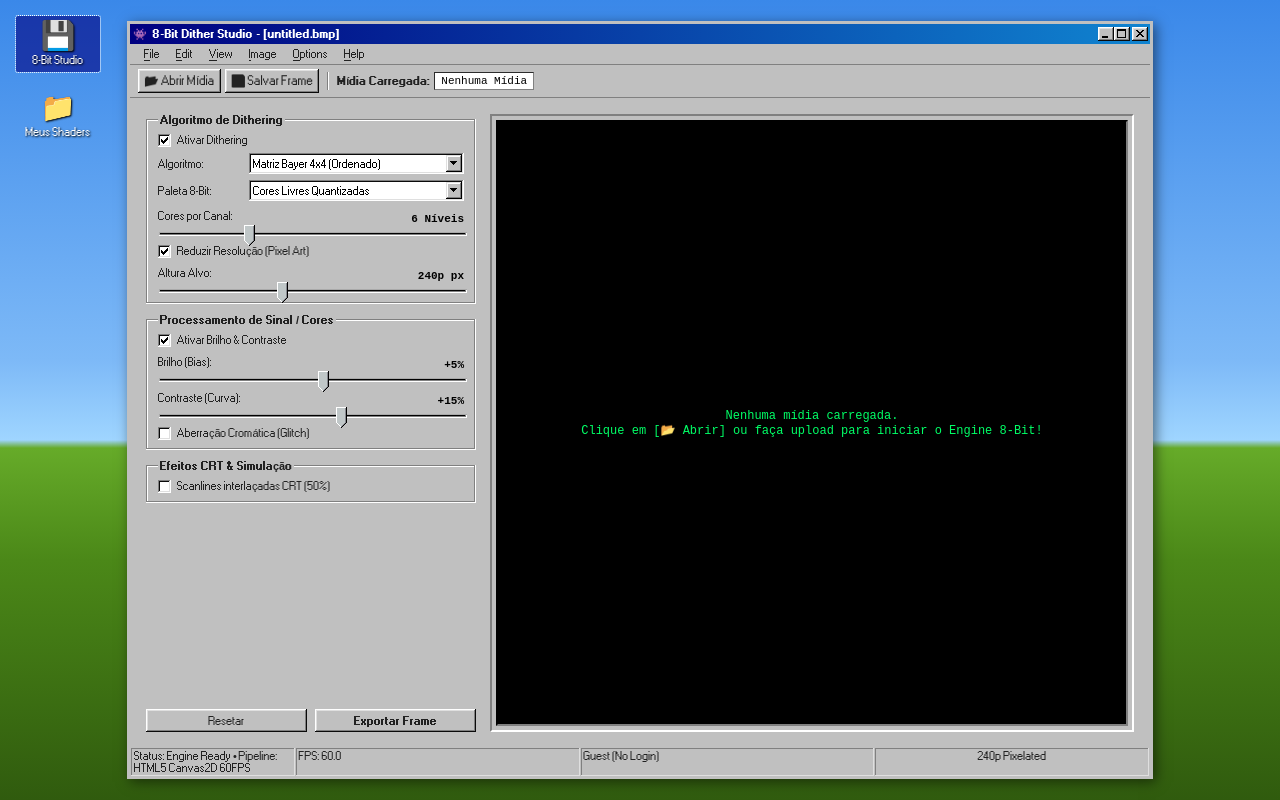
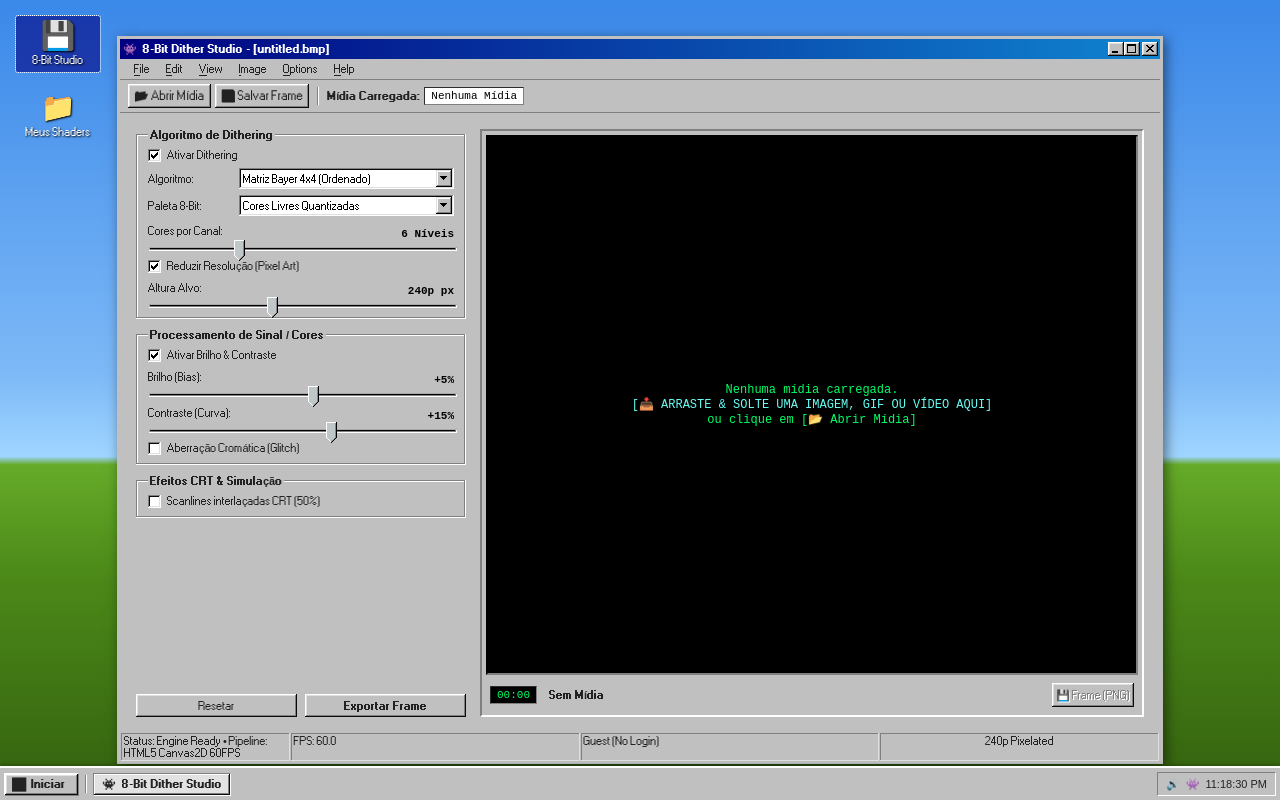
Before and after one commit to Thiago-devlog/Editor_8-bit, a React (Vite) app: page / in a window 1280 px wide. Built offline with nearby package versions, Linux system fonts and the light colour scheme.

Commit message:
feat: add Drag & Drop file loading on CRT canvas monitor and Windows 98 Taskbar with isolated clock

```diff
--- a/src/App.tsx
+++ b/src/App.tsx
@@ -1,6 +1,7 @@
 import { useState, useRef } from 'react';
 import { CanvasPlayer } from './components/CanvasPlayer';
 import { ControlsPanel } from './components/ControlsPanel';
+import { Taskbar } from './components/Taskbar';
 import { MediaSource, PipelineConfig } from './types/pipeline';
 import { decodeGif } from './engine/gifDecoder';
 
@@ -170,10 +171,11 @@ export function App() {
             media={media}
             config={config}
             onExportPngTrigger={(fn) => { exportPngTriggerRef.current = fn; }}
+            onFileDrop={processFile}
           />
         </div>
 
-        {/* BARRA DE STATUS INFERIOR */}
+        {/* BARRA DE STATUS INFERIOR DA JANELA */}
         <footer className="status-bar">
           <p className="status-bar-field status-expand">
             Status: Engine Ready • Pipeline: HTML5 Canvas2D 60FPS
@@ -189,6 +191,12 @@ export function App() {
           </p>
         </footer>
       </div>
+
+      {/* BARRA DE TAREFAS FIXA NA PARTE INFERIOR DA TELA (TASKBAR WIN98) */}
+      <Taskbar
+        activeTitle={media ? `8-Bit Dither Studio - ${media.name}` : '8-Bit Dither Studio'}
+        onOpenMedia={() => fileInputRef.current?.click()}
+      />
     </div>
   );
 }
--- a/src/components/CanvasPlayer.tsx
+++ b/src/components/CanvasPlayer.tsx
@@ -6,9 +6,15 @@ interface CanvasPlayerProps {
   media: MediaSource | null;
   config: PipelineConfig;
   onExportPngTrigger?: (exportFn: () => void) => void;
+  onFileDrop?: (file: File) => void;
 }
 
-export const CanvasPlayer: React.FC<CanvasPlayerProps> = ({ media, config, onExportPngTrigger }) => {
+export const CanvasPlayer: React.FC<CanvasPlayerProps> = ({
+  media,
+  config,
+  onExportPngTrigger,
+  onFileDrop
+}) => {
   const videoRef = useRef<HTMLVideoElement>(null);
   const imageRef = useRef<HTMLImageElement>(null);
   const canvasRef = useRef<HTMLCanvasElement>(null);
@@ -21,6 +27,7 @@ export const CanvasPlayer: React.FC<CanvasPlayerProps> = ({ media, config, onExp
   const [isRecording, setIsRecording] = useState<boolean>(false);
   const [recordingProgress, setRecordingProgress] = useState<number>(0);
   const [currentTimeStr, setCurrentTimeStr] = useState<string>('00:00');
+  const [isDragOver, setIsDragOver] = useState<boolean>(false);
 
   // Sincroniza a configuração com a Ref mutável
   useEffect(() => {
@@ -183,28 +190,44 @@ export const CanvasPlayer: React.FC<CanvasPlayerProps> = ({ media, config, onExp
     setCurrentTimeStr(`${mins.toString().padStart(2, '0')}:${secs.toString().padStart(2, '0')}`);
   };
 
-  if (!media) {
-    return (
-      <section className="viewport-section">
-        <div className="sunken-bezel-container">
-          <div className="crt-screen-monitor" style={{ minHeight: '320px' }}>
-            <p style={{ color: '#00ff66', fontFamily: 'monospace', fontSize: '12px', textAlign: 'center', padding: '20px' }}>
-              Nenhuma mídia carregada.<br />Clique em [📂 Abrir] ou faça upload para iniciar o Engine 8-Bit!
-            </p>
-          </div>
-        </div>
-      </section>
-    );
+  // Handlers para Drag & Drop na Tela Preta
+  const handleDragOver = (e: React.DragEvent<HTMLDivElement>) => {
+    e.preventDefault();
+    e.stopPropagation();
+    if (!isDragOver) setIsDragOver(true);
+  };
+
+  const handleDragLeave = (e: React.DragEvent<HTMLDivElement>) => {
+    e.preventDefault();
+    e.stopPropagation();
+    setIsDragOver(false);
+  };
+
+  const handleDrop = (e: React.DragEvent<HTMLDivElement>) => {
+    e.preventDefault();
+    e.stopPropagation();
+    setIsDragOver(false);
+
+    const file = e.dataTransfer.files?.[0];
+    if (file && onFileDrop) {
+      onFileDrop(file);
     }
+  };
 
-  const isAnimatable = media.type === 'video' || (media.type === 'gif' && media.gifData && media.gifData.frames.length > 1);
+  const isAnimatable = media ? (media.type === 'video' || (media.type === 'gif' && media.gifData && media.gifData.frames.length > 1)) : false;
 
   return (
     <section className="viewport-section">
       <div className="sunken-bezel-container">
-        {/* Moldura CRT Preta com o Canvas */}
-        <div className="crt-screen-monitor">
-          {media.type === 'video' ? (
+        {/* Moldura CRT Preta com Drag & Drop */}
+        <div
+          className={`crt-screen-monitor ${isDragOver ? 'drag-active' : ''}`}
+          style={{ minHeight: media ? 'auto' : '320px' }}
+          onDragOver={handleDragOver}
+          onDragLeave={handleDragLeave}
+          onDrop={handleDrop}
+        >
+          {media?.type === 'video' ? (
             <video
               ref={videoRef}
               src={media.url}
@@ -215,14 +238,14 @@ export const CanvasPlayer: React.FC<CanvasPlayerProps> = ({ media, config, onExp
               onTimeUpdate={handleTimeUpdate}
               style={{ display: 'none' }}
             />
-          ) : (
+          ) : media ? (
             <img
               ref={imageRef}
               src={media.url}
               alt="Original Source"
               style={{ display: 'none' }}
             />
-          )}
+          ) : null}
 
           {/* Canvas Nativo 8-Bit */}
           <canvas
@@ -230,14 +253,37 @@ export const CanvasPlayer: React.FC<CanvasPlayerProps> = ({ media, config, onExp
             width={320}
             height={240}
             className="pixel-canvas"
+            style={{ display: media ? 'block' : 'none' }}
           />
 
+          {!media && !isDragOver && (
+            <div className="empty-viewport-hint">
+              <p style={{ color: '#00ff66', fontFamily: 'monospace', fontSize: '12px', textAlign: 'center', padding: '20px' }}>
+                Nenhuma mídia carregada.<br />
+                <span style={{ color: '#66fcf1' }}>[📥 ARRASTE & SOLTE UMA IMAGEM, GIF OU VÍDEO AQUI]</span><br />
+                ou clique em [📂 Abrir Mídia]
+              </p>
+            </div>
+          )}
+
           {/* OSD Verde Retrô */}
+          {media && (
             <div className="osd-tag">
               {media.type === 'video' ? (isPlaying ? '▶ PLAY' : '❚❚ PAUSE') : media.type === 'gif' ? '⚡ GIF ANIMATED' : '📷 IMAGE'}
               {' • '}DITHER: {config.dithering.enabled ? config.dithering.algorithm.toUpperCase() : 'OFF'}
               {' • '}PALETTE: {config.dithering.preset.toUpperCase()}
             </div>
+          )}
+
+          {/* Overlay de Feedback ao Arrastar Arquivo */}
+          {isDragOver && (
+            <div className="crt-drag-overlay">
+              <div className="drag-overlay-box">
+                <span style={{ fontSize: '32px' }}>📥</span>
+                <p>SOLTE O ARQUIVO AQUI PARA CARREGAR</p>
+              </div>
+            </div>
+          )}
 
           {/* Overlay REC */}
           {isRecording && (
@@ -250,7 +296,7 @@ export const CanvasPlayer: React.FC<CanvasPlayerProps> = ({ media, config, onExp
 
         {/* Barra de Transporte Clássica Windows Media Player 6.4 */}
         <div className="playback-transport-bar">
-          {media.type === 'video' && (
+          {media?.type === 'video' && (
             <>
               <button aria-label="Rewind" onClick={restartVideo} title="Reiniciar">⏮</button>
               <button aria-label={isPlaying ? 'Pause' : 'Play'} onClick={togglePlay} title={isPlaying ? 'Pausar' : 'Play'}>
@@ -261,11 +307,10 @@ export const CanvasPlayer: React.FC<CanvasPlayerProps> = ({ media, config, onExp
           )}
 
           <span className="timestamp-counter">{currentTimeStr}</span>
-
-          <span style={{ fontSize: '11px', fontWeight: 'bold', marginLeft: '6px' }}>{media.name}</span>
+          <span style={{ fontSize: '11px', fontWeight: 'bold', marginLeft: '6px' }}>{media ? media.name : 'Sem Mídia'}</span>
 
           <div style={{ marginLeft: 'auto', display: 'flex', gap: '4px' }}>
-            <button onClick={exportSnapshot} title="Salvar Frame como PNG" disabled={isRecording}>
+            <button onClick={exportSnapshot} title="Salvar Frame como PNG" disabled={!media || isRecording}>
               💾 Frame (PNG)
             </button>
 
--- /dev/null
+++ b/src/components/Taskbar.tsx
@@ -0,0 +1,82 @@
+import React, { useState, useEffect } from 'react';
+
+/**
+ * Componente relógio isolado para que o intervalo de 1 segundo
+ * NÃO re-renderize a janela do aplicativo nem o Canvas.
+ */
+const SystemClock: React.FC = () => {
+  const [timeStr, setTimeStr] = useState<string>('');
+
+  useEffect(() => {
+    const updateTime = () => {
+      const now = new Date();
+      setTimeStr(now.toLocaleTimeString([], { hour: '2-digit', minute: '2-digit', second: '2-digit' }));
+    };
+
+    updateTime();
+    const interval = setInterval(updateTime, 1000);
+    return () => clearInterval(interval);
+  }, []);
+
+  return <span className="system-tray-clock">{timeStr}</span>;
+};
+
+interface TaskbarProps {
+  activeTitle?: string;
+  onOpenMedia?: () => void;
+}
+
+export const Taskbar: React.FC<TaskbarProps> = ({ activeTitle = '8-Bit Dither Studio', onOpenMedia }) => {
+  const [isStartMenuOpen, setIsStartMenuOpen] = useState(false);
+
+  return (
+    <footer className="win98-taskbar">
+      <div className="taskbar-left">
+        {/* Botão Iniciar */}
+        <button
+          className={`start-button ${isStartMenuOpen ? 'active' : ''}`}
+          onClick={() => setIsStartMenuOpen(!isStartMenuOpen)}
+        >
+          <span className="start-icon">🪟</span>
+          <strong>Iniciar</strong>
+        </button>
+
+        {/* Menu Iniciar Popup */}
+        {isStartMenuOpen && (
+          <div className="start-menu-popup" onClick={() => setIsStartMenuOpen(false)}>
+            <div className="start-menu-sidebar">
+              <span>Windows<b>98</b></span>
+            </div>
+            <div className="start-menu-items">
+              <div className="start-menu-item" onClick={onOpenMedia}>
+                <span className="item-icon">📂</span> Abrir Mídia...
+              </div>
+              <div className="start-menu-item" onClick={() => window.location.reload()}>
+                <span className="item-icon">🔄</span> Reiniciar Studio
+              </div>
+              <div className="start-menu-divider" />
+              <div className="start-menu-item" onClick={() => alert('8-Bit Dither Studio v1.0\nFront-End Canvas Engine 60 FPS')}>
+                <span className="item-icon">💻</span> Sobre o Sistema...
+              </div>
+            </div>
+          </div>
+        )}
+
+        <div className="taskbar-divider" />
+
+        {/* Botão da Janela Ativa na Taskbar (Estilo Pressionado) */}
+        <button className="taskbar-item active">
+          <span className="task-icon">👾</span>
+          <span className="task-title">{activeTitle}</span>
+        </button>
+      </div>
+
+      {/* System Tray (Bandeja do Sistema à direita com relógio isolado) */}
+      <div className="system-tray">
+        <span className="tray-icon" title="Áudio Ativo">🔊</span>
+        <span className="tray-icon" title="GPU Canvas Engine">👾</span>
+        <SystemClock />
+      </div>
+    </footer>
+  );
+};
--- a/src/retro-overrides.css
+++ b/src/retro-overrides.css
@@ -20,6 +20,7 @@ html, body {
   align-items: center;
   justify-content: center;
   background: linear-gradient(180deg, #3a88e9 0%, #7db9f7 45%, #9fd5ff 55%, #66ab29 56%, #4b8818 70%, #305b0e 100%);
+  padding-bottom: 30px; /* Espaço para a Taskbar inferior */
 }
 
 /* Ícones da Área de Trabalho */
@@ -60,10 +61,10 @@ html, body {
 
 /* Janela Principal (Estilo Win98 / Windows Media Player 6.4) */
 .main-app-window {
-  width: 1020px;
+  width: 1040px;
   max-width: 98vw;
-  height: 94vh;
-  max-height: 94vh;
+  height: calc(94vh - 30px);
+  max-height: calc(94vh - 30px);
   display: flex;
   flex-direction: column;
   box-shadow: 3px 3px 12px rgba(0, 0, 0, 0.5);
@@ -227,6 +228,36 @@ html, body {
   border-left: 2px solid #000;
   border-right: 2px solid #808080;
   border-bottom: 2px solid #808080;
+  transition: border-color 0.2s, background-color 0.2s;
+}
+
+.crt-screen-monitor.drag-active {
+  border-color: #00ff66 !important;
+  background-color: #052010 !important;
+}
+
+.crt-drag-overlay {
+  position: absolute;
+  inset: 0;
+  background: rgba(0, 50, 20, 0.85);
+  border: 2px dashed #00ff66;
+  display: flex;
+  align-items: center;
+  justify-content: center;
+  z-index: 50;
+  pointer-events: none;
+}
+
+.drag-overlay-box {
+  display: flex;
+  flex-direction: column;
+  align-items: center;
+  gap: 8px;
+  color: #00ff66;
+  font-family: monospace;
+  font-size: 13px;
+  font-weight: bold;
+  text-align: center;
 }
 
 .pixel-canvas {
@@ -315,15 +346,168 @@ html, body {
   flex: 1;
 }
 
-.dropzone-win98 {
-  border: 2px dashed #808080;
-  background: #ffffff;
-  padding: 16px;
-  text-align: center;
+/* BARRA DE TAREFAS INFERIOR (TASKBAR WINDOWS 98) */
+.win98-taskbar {
+  position: fixed;
+  bottom: 0;
+  left: 0;
+  right: 0;
+  height: 28px;
+  background: #c0c0c0;
+  border-top: 2px solid #ffffff;
+  display: flex;
+  align-items: center;
+  justify-content: space-between;
+  padding: 2px 4px;
+  z-index: 9999;
+  box-shadow: 0 -1px 4px rgba(0, 0, 0, 0.3);
+}
+
+.taskbar-left {
+  display: flex;
+  align-items: center;
+  gap: 4px;
+  height: 100%;
+}
+
+.start-button {
+  height: 22px;
+  padding: 0 6px;
+  display: flex;
+  align-items: center;
+  gap: 4px;
+  font-size: 11px;
+  background: #c0c0c0;
+  border-top: 1px solid #ffffff;
+  border-left: 1px solid #ffffff;
+  border-right: 1px solid #808080;
+  border-bottom: 1px solid #808080;
   cursor: pointer;
 }
 
-.dropzone-win98:hover {
-  background: #e6f2ff;
-  border-color: #000080;
+.start-button.active, .start-button:active {
+  border-top: 1px solid #808080;
+  border-left: 1px solid #808080;
+  border-right: 1px solid #ffffff;
+  border-bottom: 1px solid #ffffff;
+  background: #b4b4b4;
 }
+
+.start-icon {
+  font-size: 13px;
+}
+
+.taskbar-divider {
+  width: 1px;
+  height: 18px;
+  background: #808080;
+  border-right: 1px solid #ffffff;
+  margin: 0 2px;
+}
+
+.taskbar-item {
+  height: 22px;
+  max-width: 200px;
+  padding: 0 8px;
+  display: flex;
+  align-items: center;
+  gap: 6px;
+  font-size: 11px;
+  background: #c0c0c0;
+  cursor: pointer;
+  overflow: hidden;
+  white-space: nowrap;
+}
+
+.taskbar-item.active {
+  background: #e2e2e2;
+  border-top: 1px solid #808080;
+  border-left: 1px solid #808080;
+  border-right: 1px solid #ffffff;
+  border-bottom: 1px solid #ffffff;
+  font-weight: bold;
+}
+
+.task-title {
+  overflow: hidden;
+  text-overflow: ellipsis;
+}
+
+/* System Tray (Bandeja do Sistema) */
+.system-tray {
+  height: 22px;
+  padding: 0 8px;
+  display: flex;
+  align-items: center;
+  gap: 6px;
+  background: #c0c0c0;
+  border-top: 1px solid #808080;
+  border-left: 1px solid #808080;
+  border-right: 1px solid #ffffff;
+  border-bottom: 1px solid #ffffff;
+  font-size: 11px;
+}
+
+.system-tray-clock {
+  font-family: "MS Sans Serif", Arial, sans-serif;
+  font-size: 11px;
+}
+
+/* Menu Iniciar Popup */
+.start-menu-popup {
+  position: absolute;
+  bottom: 28px;
+  left: 2px;
+  width: 190px;
+  background: #c0c0c0;
+  border-top: 2px solid #ffffff;
+  border-left: 2px solid #ffffff;
+  border-right: 2px solid #000000;
+  border-bottom: 2px solid #000000;
+  display: flex;
+  box-shadow: 2px 2px 8px rgba(0, 0, 0, 0.4);
+  z-index: 10000;
+}
+
+.start-menu-sidebar {
+  width: 26px;
+  background: linear-gradient(180deg, #000080 0%, #1084d0 100%);
+  display: flex;
+  align-items: flex-end;
+  justify-content: center;
+  padding-bottom: 8px;
+
+  color: #ffffff;
+  font-family: sans-serif;
+  font-size: 14px;
+  writing-mode: vertical-rl;
+  transform: rotate(180deg);
+}
+
+.start-menu-items {
+  flex: 1;
+  padding: 4px;
+  display: flex;
+  flex-direction: column;
+}
+
+.start-menu-item {
+  display: flex;
+  align-items: center;
+  gap: 8px;
+  padding: 6px 8px;
+  font-size: 11px;
+  cursor: pointer;
+}
+
+.start-menu-item:hover {
+  background: #000080;
+  color: #ffffff;
+}
+
+.start-menu-divider {
+  height: 1px;
+  background: #808080;
+  border-bottom: 1px solid #ffffff;
+  margin: 4px 0;
+}
```
Lines whose indentation alone changed are shown as unchanged.
